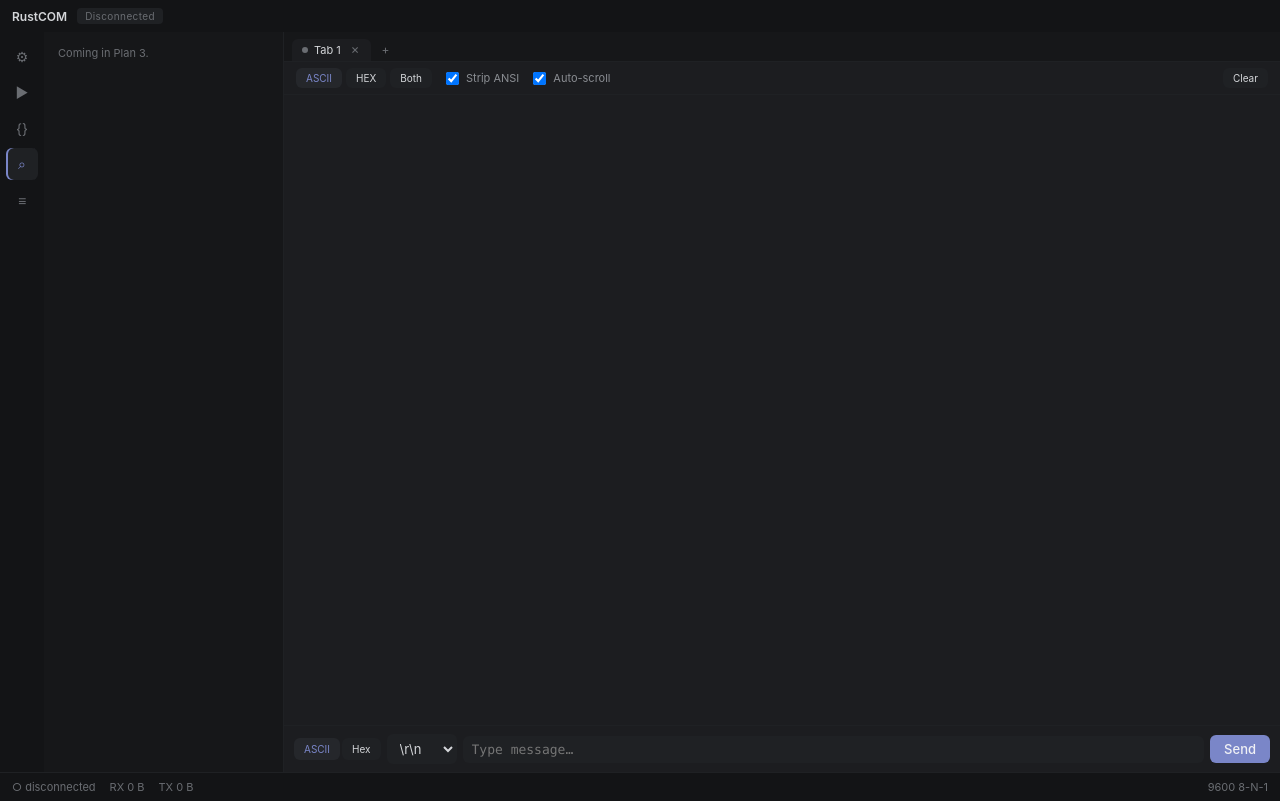
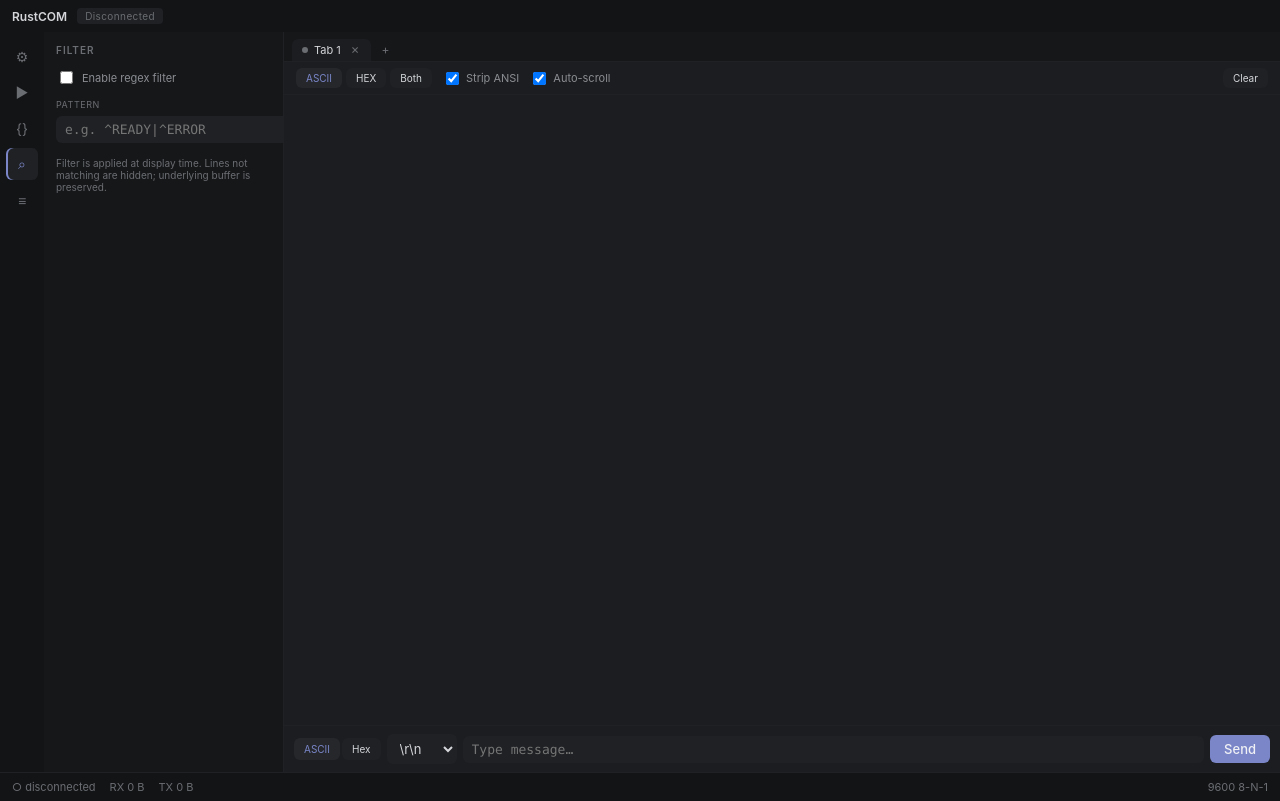
Before and after one commit to willherr72/RustCOM, a Svelte app: page / in a window 1280 px wide. Both pictures are taken after a click on the button "Filter". Built offline with nearby package versions, Linux system fonts and the light colour scheme.

Commit message:
feat(ui): filter panel with per-tab regex pattern

```diff
--- a/src/App.svelte
+++ b/src/App.svelte
@@ -8,6 +8,7 @@
   import SendRow from "$lib/components/SendRow.svelte";
   import ConnectionPanel from "$lib/components/panels/ConnectionPanel.svelte";
   import MacrosPanel from "$lib/components/panels/MacrosPanel.svelte";
+  import FilterPanel from "$lib/components/panels/FilterPanel.svelte";
   import { activeTab, activeTabId } from "$lib/stores/tabs";
   import { startPolling, stopPolling } from "$lib/stores/ports";
   import { startEventRouter, stopEventRouter } from "$lib/eventRouter";
@@ -74,6 +75,8 @@
         <ConnectionPanel />
       {:else if active === "macros"}
         <MacrosPanel />
+      {:else if active === "filter"}
+        <FilterPanel />
       {:else}
         <div class="muted-pad">Coming in Plan 3.</div>
       {/if}
--- a/src/lib/components/ActivityBar.svelte
+++ b/src/lib/components/ActivityBar.svelte
@@ -9,7 +9,7 @@
     { key: "connection", icon: "⚙", title: "Connection" },
     { key: "macros",     icon: "▶", title: "Macros" },
     { key: "scripts",    icon: "{}", title: "Scripts (Plan 3)" },
-    { key: "filter",     icon: "⌕", title: "Filter (Plan 2)" },
+    { key: "filter",     icon: "⌕", title: "Filter" },
     { key: "logs",       icon: "≡", title: "Logs (Plan 2)" },
   ];
 </script>
--- /dev/null
+++ b/src/lib/components/panels/FilterPanel.svelte
@@ -0,0 +1,43 @@
+<script lang="ts">
+  import { activeTab, patchActiveTab } from "$lib/stores/tabs";
+  import { applyFilter } from "$lib/filter";
+
+  let liveError = $derived(applyFilter("", $activeTab.filterPattern, $activeTab.filterEnabled).invalid);
+</script>
+
+<div class="panel">
+  <h4>Filter</h4>
+
+  <label class="toggle">
+    <input
+      type="checkbox"
+      checked={$activeTab.filterEnabled}
+      onchange={(e) => patchActiveTab({ filterEnabled: (e.currentTarget as HTMLInputElement).checked })}
+    />
+    Enable regex filter
+  </label>
+
+  <label class="lbl">Pattern</label>
+  <input
+    placeholder="e.g. ^READY|^ERROR"
+    value={$activeTab.filterPattern}
+    oninput={(e) => patchActiveTab({ filterPattern: (e.currentTarget as HTMLInputElement).value })}
+    disabled={!$activeTab.filterEnabled}
+  />
+
+  {#if liveError}
+    <p class="err">{liveError}</p>
+  {/if}
+
+  <p class="hint">Filter is applied at display time. Lines not matching are hidden; underlying buffer is preserved.</p>
+</div>
+
+<style>
+  .panel { padding: 12px; height: 100%; box-sizing: border-box; display: flex; flex-direction: column; gap: 6px; }
+  h4 { font-size: 10px; letter-spacing: 0.1em; text-transform: uppercase; color: var(--fg-subtle); margin: 0 0 6px; font-weight: 600; }
+  .toggle { display: flex; align-items: center; gap: 6px; font-size: 11px; color: var(--fg-muted); }
+  .lbl { font-size: 9px; letter-spacing: 0.06em; text-transform: uppercase; color: var(--fg-subtle); margin-top: 6px; }
+  input[type="text"], input:not([type]) { width: 100%; font-family: var(--font-mono); }
+  .err { color: var(--err); font-size: 11px; margin: 4px 0 0; }
+  .hint { color: var(--fg-subtle); font-size: 10px; margin-top: 8px; }
+</style>
```
